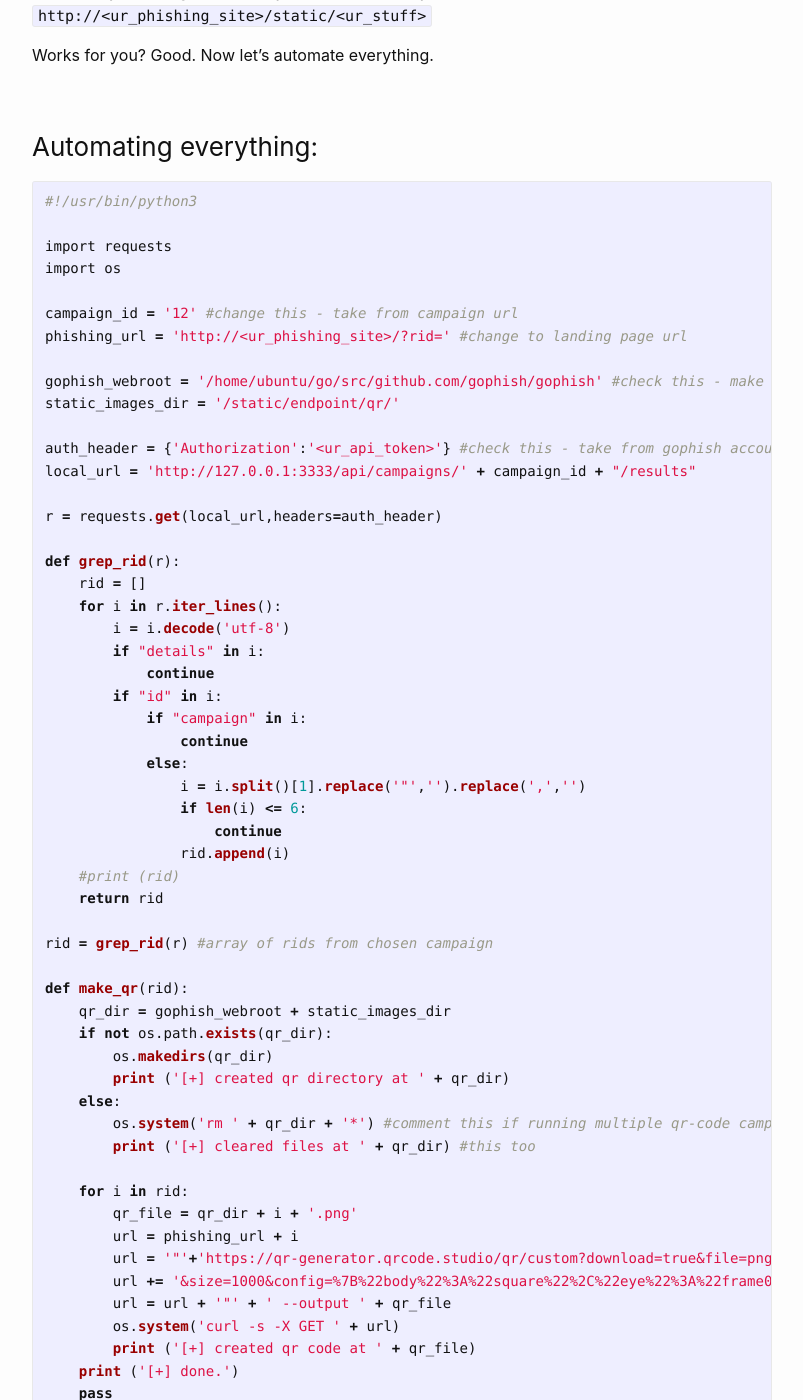
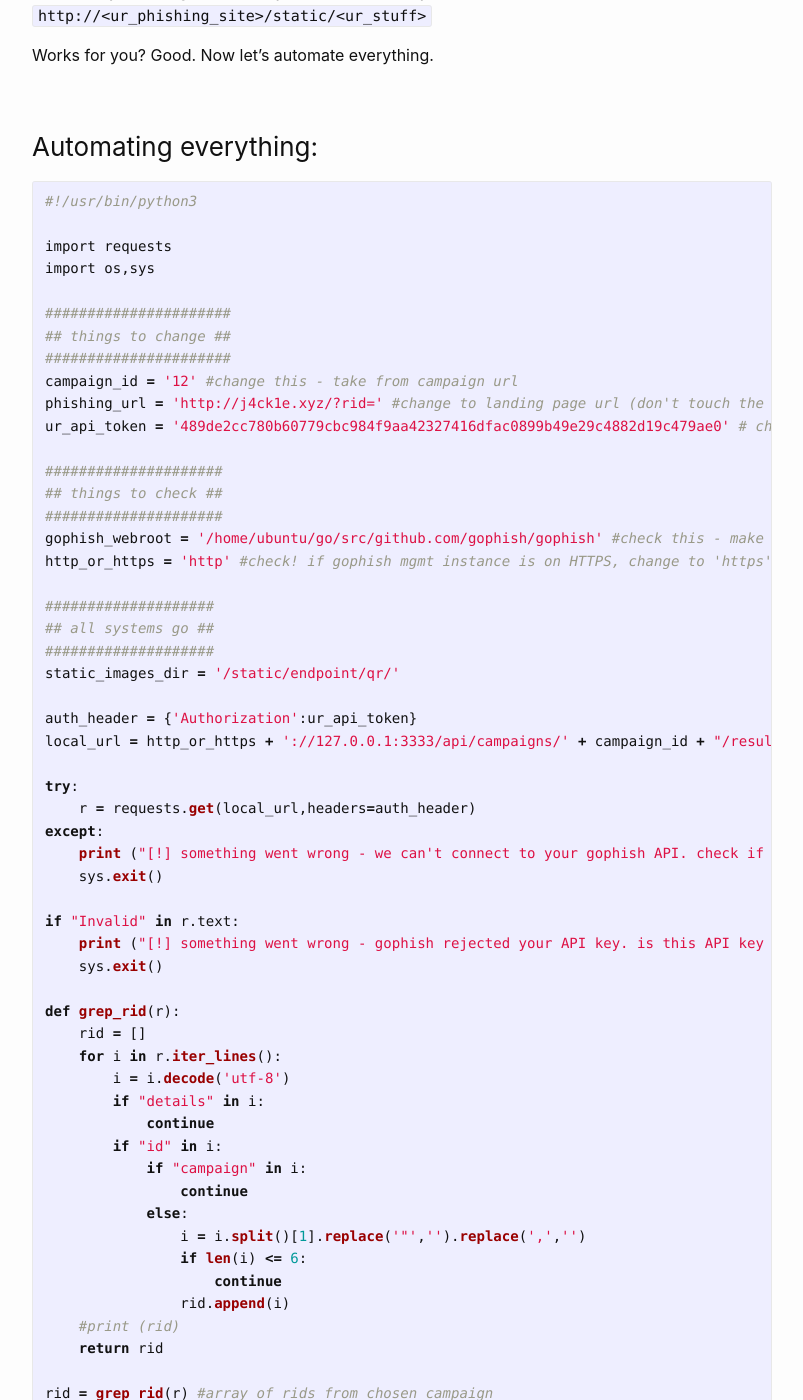
Before and after one commit to ongyuann/ongyuann.github.io, a Jekyll site: the page built from _posts/2020-05-27-qr-phishing-with-gophish.md, in a window 1280 px wide and 1400 px high, scrolled down 2589 px. Shown: the whole window, without its empty margins (238-1041 px from the left). Built offline with Jekyll 4.4.1, drawn with Linux system fonts in a browser that asks for light colours.

Commit message:
Update 2020-05-27-qr-phishing-with-gophish.md

```diff
--- a/_posts/2020-05-27-qr-phishing-with-gophish.md
+++ b/_posts/2020-05-27-qr-phishing-with-gophish.md
@@ -80,18 +80,38 @@ Works for you? Good. Now let's automate everything.
 #!/usr/bin/python3
 
 import requests
-import os
+import os,sys
 
+######################
+## things to change ##
+######################
 campaign_id = '12' #change this - take from campaign url
-phishing_url = 'http://<ur_phishing_site>/?rid=' #change to landing page url
+phishing_url = 'http://j4ck1e.xyz/?rid=' #change to landing page url (don't touch the '?rid='!)
+ur_api_token = '489de2cc780b60779cbc984f9aa42327416dfac0899b49e29c4882d19c479ae0' # change this - take from gophish account page
 
+#####################
+## things to check ##
+#####################
 gophish_webroot = '/home/ubuntu/go/src/github.com/gophish/gophish' #check this - make sure it's right
+http_or_https = 'http' #check! if gophish mgmt instance is on HTTPS, change to 'https'
+
+####################
+## all systems go ##
+####################
 static_images_dir = '/static/endpoint/qr/'
 
-auth_header = {'Authorization':'<ur_api_token>'} #check this - take from gophish account page
-local_url = 'http://127.0.0.1:3333/api/campaigns/' + campaign_id + "/results"
+auth_header = {'Authorization':ur_api_token}
+local_url = http_or_https + '://127.0.0.1:3333/api/campaigns/' + campaign_id + "/results"
 
-r = requests.get(local_url,headers=auth_header)
+try:
+    r = requests.get(local_url,headers=auth_header)
+except:
+    print ("[!] something went wrong - we can't connect to your gophish API. check if you can connect to API manually and troubleshoot:\n[+] curl localhost:3333/api/campaigns/" + campaign_id + "/results -H 'Authorization: " + ur_api_token + " | grep 'id' | grep -v 'campaign' | cut -d':' -f2 | cut -d'\"' -f2")
+    sys.exit()
+
+if "Invalid" in r.text:
+    print ("[!] something went wrong - gophish rejected your API key. is this API key correct?\n[+] " + ur_api_token)
+    sys.exit()
 
 def grep_rid(r):
     rid = []
@@ -116,10 +136,8 @@ def make_qr(rid):
     qr_dir = gophish_webroot + static_images_dir
     if not os.path.exists(qr_dir):
         os.makedirs(qr_dir)
-        print ('[+] created qr directory at ' + qr_dir)
     else:
-        os.system('rm ' + qr_dir + '*') #comment this if running multiple qr-code campaigns simultaneously
-        print ('[+] cleared files at ' + qr_dir) #this too
+        os.system('rm ' + qr_dir + '*')
 
     for i in rid:
         qr_file = qr_dir + i + '.png'
```
